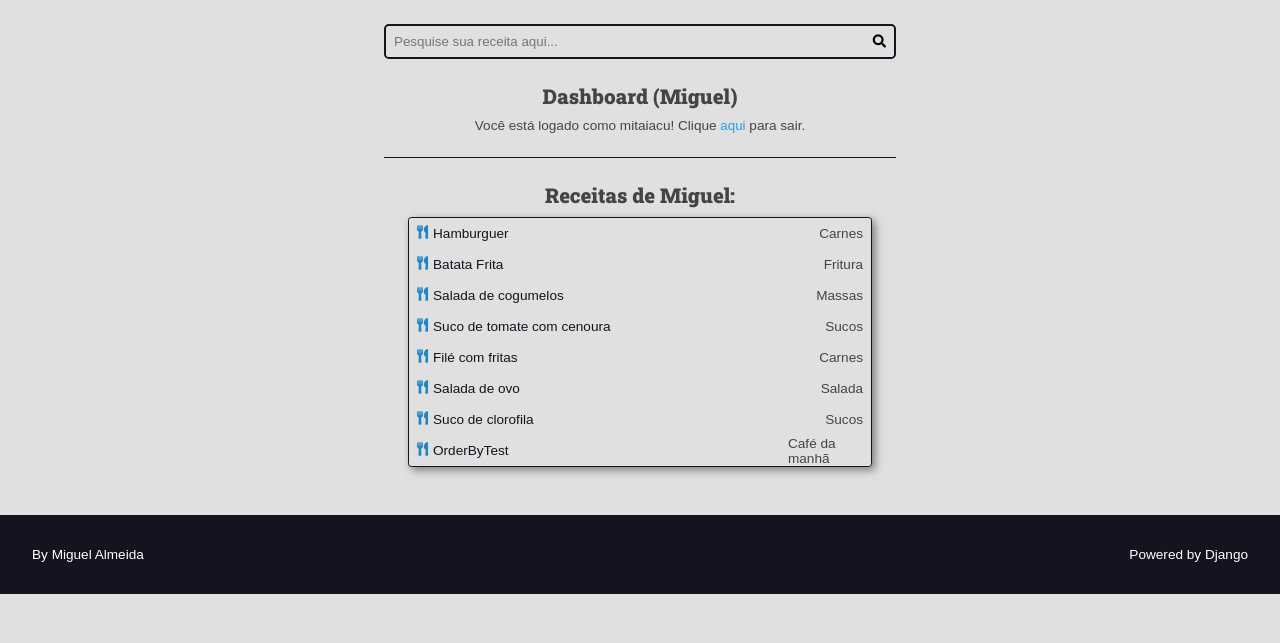
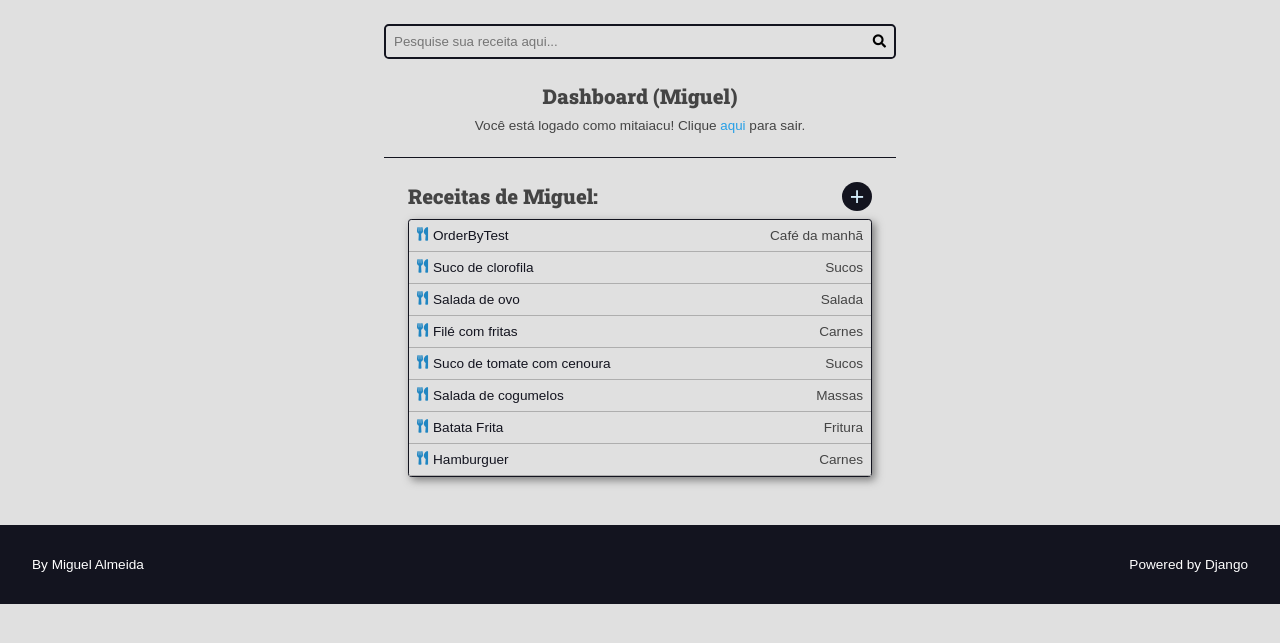
Before and after one commit to mga98/curso-django-projeto1, a Django app: page /authors/dashboard/ in a window 1280 px wide. Shown: the part 111-754 px from the top of the page. Run offline with Django 4.2, Linux system fonts and the light colour scheme; a user stored in the database is signed in; data comes from the database, SQL or seed files in the repository; both versions use the stored data as it was after the commit.

Commit message:
Recipe creation added.

```diff
--- a/authors/templates/author/pages/dashboard_view.html
+++ b/authors/templates/author/pages/dashboard_view.html
@@ -9,7 +9,10 @@
         {% include 'author/partials/_login_message.html' %}
 
         <div class="authors-dashboard-container">
-            <h2>Receitas de {{ user.first_name }}:</h2>
+            <div class="authors-menu">
+                <h2>Receitas de {{ user.first_name }}:</h2>
+                <a href="{% url 'authors:recipe_create' %}">+</a>
+            </div>
             <ul>
                 {% for recipe in recipes %}
                     <li class="user-recipe-list-item">
@@ -19,7 +22,7 @@
                     </li>
                 {% empty %}
                     <li class="empty-recipe-list">
-                        <p>Você ainda não tem nenhuma receita publicada. Clique <a class="links" href="#">aqui</a> para criar uma!</p>
+                        <p>Você ainda não tem nenhuma receita publicada. Clique <a class="links" href="{% url 'authors:recipe_create' %}">aqui</a> para criar uma!</p>
                     </li>
                 {% endfor %}
             </ul>
--- a/authors/urls.py
+++ b/authors/urls.py
@@ -10,5 +10,6 @@ urlpatterns = [
     path('login/create/', views.login_create, name='login_create'),
     path('logout/', views.logout_view, name='logout'),
     path('dashboard/', views.dashboard_view, name='dashboard'),
-    path('dashboard/recipe/<int:id>/edit', views.recipe_edit, name='recipe_edit')
+    path('dashboard/recipe/<int:id>/edit', views.recipe_edit, name='recipe_edit'),
+    path('dashboard/recipe/create', views.recipe_create, name='recipe_create'),
 ]
--- a/authors/views.py
+++ b/authors/views.py
@@ -100,7 +100,7 @@ def dashboard_view(request):
     recipes = Recipe.objects.filter(
         is_published=False,
         author=request.user,
-    )
+    ).order_by('-id')
 
     return render(request, 'author/pages/dashboard_view.html', context={
         'recipes': recipes,
@@ -126,7 +126,7 @@ def recipe_edit(request, id):
 
         recipe.save()
 
-        messages.success(request, 'Sua receita foi salva com sucesso!')
+        messages.success(request, 'Sua receita foi editada com sucesso!')
 
         return redirect(reverse('authors:dashboard'))
 
@@ -134,3 +134,29 @@ def recipe_edit(request, id):
         'recipe': recipe,
         'form': form,
     })
+
+
+@login_required(login_url='authors:login', redirect_field_name='next')
+def recipe_create(request):
+    form = AuthorsRecipeForm(
+        request.POST or None,
+        files=request.FILES or None,
+    )
+
+    if form.is_valid():
+        recipe = form.save(commit=False)
+
+        recipe.author = request.user
+        recipe.preparation_steps_is_html = False
+        recipe.is_published = False
+        recipe.slug = 'test-slugfield'
+
+        recipe.save()
+
+        messages.success(request, 'Sua receita foi criada com sucesso!')
+
+        return redirect(reverse('authors:dashboard'))
+
+    return render(request, 'author/pages/dashboard_edit_view.html', context={
+        'form': form,
+    })
--- a/base_static/global/css/styles.css
+++ b/base_static/global/css/styles.css
@@ -462,7 +462,7 @@ color: var(--color-debug-dark);
 }
 
 .authors-dashboard-container h2 {
-    text-align: center;
+
 }
 
 .authors-dashboard-container ul {
@@ -495,6 +495,12 @@ color: var(--color-debug-dark);
 
 .authors-dashboard-container p {
     padding-right: 1rem;
+    text-align: right;
+    width: 150px;
+}
+
+.authors-dashboard-container li {
+    border-bottom: 0.1rem solid var(--color-gray-3);
 }
 
 .authors-dashboard-container a {
@@ -513,6 +519,31 @@ color: var(--color-debug-dark);
     top: 1rem;
     left: 1rem;
     color: var(--color-primary-hover)
+}
+
+.authors-menu {
+    display: flex;
+    justify-content:space-between;
+    align-items: center;
+    width: 100%;
+    position: relative;
+}
+
+.authors-menu a {
+    width: 30px;
+    padding-left: 0;
+    padding: 0;
+    color: var(--color-primary-light);
+    font-size: 25px;
+    text-align: center;
+    background-color: var(--color-primary-dark);
+    transition: all 200ms ease-in-out;
+    border-radius: 50%;
+}
+
+.authors-menu a:hover {
+    background-color: var(--color-primary-dark-hover);
+    color: var(--color-primary-light-hover);
 }
 
 .center-link {
--- a/base_templates/global/partials/_form.html
+++ b/base_templates/global/partials/_form.html
@@ -1,5 +1,5 @@
 <div class="main-content container">
-    <form class="main-form" action="{{ form_action }}" method="POST" enctype="multiparte/form-data">
+    <form class="main-form" action="{{ form_action }}" method="POST" enctype="multipart/form-data">
         {% csrf_token %}
 
         <div class="form-content form-content-grid">
```
Also changed, not shown: authors/forms/recipe_form.py (+11 -2 lines), db.sqlite3.
